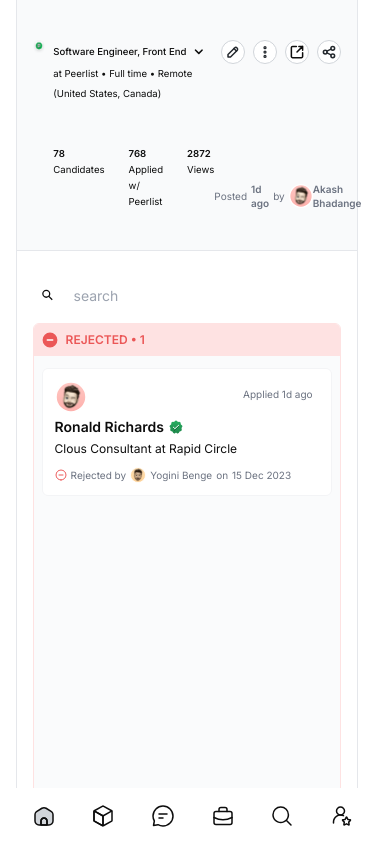
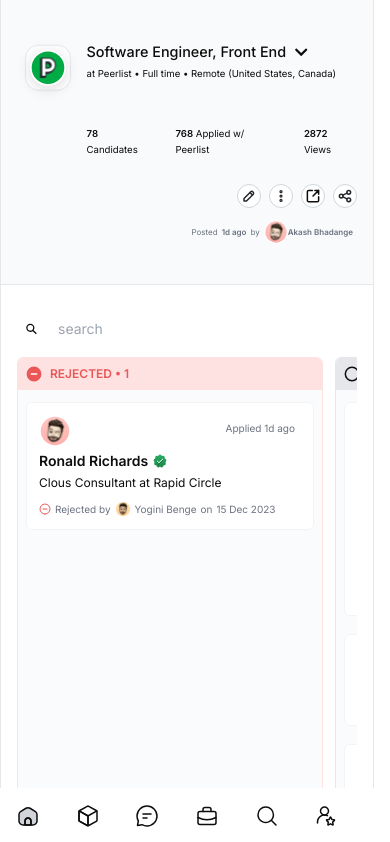
Before and after one commit to pritipsingh/peerlist-kanbanboard, a Next.js app: page / in a window 390 px wide. Shown: the top 842 px of the page. Built offline with nearby package versions, Linux system fonts and the light colour scheme.

Commit message:
responsiveness added

```diff
--- a/app/Components/Board.tsx
+++ b/app/Components/Board.tsx
@@ -14,7 +14,7 @@ const Board = () => {
     return savedCards ? JSON.parse(savedCards) : [...cardDetails];
   };
  // State to manage the cards displayed on the board.
-  const [cards, setCards] = useState<EachCard []>([...cardDetails]);
+  const [cards, setCards] = useState<EachCard []>(getInitialCards);
 
  const [searchCards, setSearchCard] = useState<EachCard[]>([...cards])
 
@@ -23,12 +23,12 @@ const Board = () => {
   setSearchCard([...cards]);
 }, [cards]);
   return (
-    <div className='px-4 py-6 max-w-full'>
+    <div className='px-4 py-6 w-full'>
         <Search cards={cards} searchCards={searchCards} setSearchCard={setSearchCard}/>
-        <div className='flex  gap-3 overflow-auto '>
+        <div className='flex mb-[5vh] gap-3 overflow-x-scroll w-full'>
         {
             columns.map((col, index) => (
-                <Column {...col} searchCards={searchCards} cards={cards} setCards={setCards} />
+                <Column key={index} {...col} searchCards={searchCards} cards={cards} setCards={setCards} />
             ))
         }
        </div>
--- a/app/Components/Column.tsx
+++ b/app/Components/Column.tsx
@@ -31,20 +31,21 @@ const Column = ({
 
     const { handleDragOver, handleDragLeave, handleDrop, handleDragStart, activeColumn} = useDragAndDrop(setCards, cards, column, title);
 
-    console.log("searchcards", searchCards, cards)
+
     let filteredCards = searchCards.filter((card: EachCard) => card.column === column)
 
-console.log("filteredCard", filteredCards)
+
   return (
     <div
     onDrop={handleDrop}
         onDragOver={handleDragOver}
         onDragLeave={handleDragLeave}
-    className={`flex-grow shrink-0 relative w-[308px] ${
+    className={`flex-grow shrink-0 relative w-[306px] ${
         activeColumn ? "bg-stone-200" : "bg-[#FAFBFC]"
-      }  flex-basis-[33.333%] h-[100vh] transition-colors overflow-scroll rounded-md border border-solid  ${headingColor}`}>
+      }  h-[100vh]
+      transition-colors overflow-y-auto overflow-x-hidden rounded-md border border-solid  ${headingColor}`}>
 
-      <div className={` w-full z-[99]  sticky left-0 top-0 gap-2 flex rounded-t p-2 py-4 h-[16px]  ${backgroundColor} items-center`}>
+      <div className={` w-full  sticky left-0 top-0 gap-2 flex rounded-t p-2 ${backgroundColor} items-center`}>
       <Image src={icon} alt={title} width={16} height={16} />
         <h3 className={`font-semibold ${textColor} text-[12px] leading-[16px]`}>{`${title.toUpperCase()} • ${filteredCards.length} `}</h3>
 
@@ -56,7 +57,7 @@ console.log("filteredCard", filteredCards)
         <div
         data-before={"-1"}
         data-col={column}
-        className="my-0.5 z-1 h-7 min-w-full z-1 opacity-0"
+        className="my-0.5 h-7 min-w-full opacity-0"
       ></div>
       </div>
 
--- a/app/Components/Header.tsx
+++ b/app/Components/Header.tsx
@@ -5,8 +5,8 @@ import Link from 'next/link';
 import { FaChevronDown } from "react-icons/fa";
 const Header = () => {
   return (
-    <div className='px-4  py-10 text-[0.6rem]   min-h-[11rem] border-b bg-gray-50 border-solid border-gray-200'>
-    <div className='flex justify-between w-full h-full'>
+    <div className='px-4  py-10 max-w-[100vw] min-h-[11rem] border-b bg-gray-50 border-solid border-gray-200'>
+    <div className='flex flex-col lg:flex-row justify-between w-full h-full'>
         <div className='flex gap-2'>
             <div>
 
@@ -17,10 +17,10 @@ const Header = () => {
 
             <div className='flex flex-col flex-wrap h-full justify-between items-start'>
                 <div>
-                <p className='lg:text-[1.2rem] flex gap-2 items-center leading-[24px] font-medium '>Software Engineer, Front End <FaChevronDown /></p>
-                <p className='lg:text-[0.875rem] leading-[20px] font-normal'>at Peerlist • Full time • Remote (United States, Canada)</p>
+                <p className='lg:text-[1.2rem] text-[0.9rem]  flex gap-2 items-center leading-[24px] font-medium '>Software Engineer, Front End <FaChevronDown /></p>
+                <p className='lg:text-[0.875rem] text-[0.6rem]  leading-[20px] font-normal'>at Peerlist • Full time • Remote (United States, Canada)</p>
                 </div>
-                <div className='flex gap-x-6 mt-[5vh]'>
+                <div className='flex gap-x-6 mt-[5vh] text-[0.6rem] '>
                     <p className='lg:text-[0.875rem] leading-[16px] font-normal'><span className='font-semibold'>78</span>{" "}Candidates</p>
                     <p className='lg:text-[0.875rem] leading-[16px] font-normal'><span className='font-semibold'>768</span>{" "}Applied w/ Peerlist</p>
                     <p className='lg:text-[0.875rem] leading-[16px] font-normal'><span className='font-semibold'>2872</span>{" "}Views</p>
@@ -28,7 +28,7 @@ const Header = () => {
                 </div>
             </div>
         </div>
-        <div className='flex flex-col flex-wrap h-[full justify-between items-end'>
+        <div className='flex flex-col lg:mt-0 lg:gap-0 mt-[3vh] gap-3 flex-wrap  justify-between items-end'>
             <div className='flex gap-2'>
                 <Link href= {"/"} >
                 <Image src={"/Icons/edit.svg"} alt={"Priti's Profile Pic"} width={24} height={24} />
@@ -47,7 +47,7 @@ const Header = () => {
 
                 </Link>
             </div>
-            <div className='text-[10px] leading-[14px] font-normal flex items-center text-gray-500'>
+            <div className='lg:text-[10px] text-[8px]  leading-[14px] font-normal flex items-center text-gray-500'>
                 Posted<span className='font-semibold px-1'>1d ago</span>by
                 <span className='font-semibold flex px-1 items-center'>
                 <Image src={"/Faces/face1.svg"} alt={"Priti's Profile Pic"} width={24} height={24} />
--- a/app/Components/Hero.tsx
+++ b/app/Components/Hero.tsx
@@ -6,7 +6,7 @@ import Board from './Board'
 
 const Hero = () => {
   return (
-    <div className="lg:ml-64 w-[100%] pr-4">
+    <div className="lg:ml-64 max-w-[100vw] pr-4">
         <div className='border-r border-l border-solid border-gray-200 max-w-[100%] h-full text-[#0D0D0D]'>
             <Header />
             <Board />
--- a/app/Components/Sidebar.tsx
+++ b/app/Components/Sidebar.tsx
@@ -35,7 +35,7 @@ const Sidebar = () => {
 
   const {user} = useSession()
   return (
-    <nav className="lg:ml-6 lg:w-63 lg:max-w-full lg:w-auto w-full lg:z-0 lg:h-full z-[99]  p-4 fixed lg:top-0 bottom-0 bg-white">
+    <nav className="lg:ml-6 lg:w-63 lg:max-w-full lg:w-auto w-full lg:h-full z-[99]  p-4 fixed lg:top-0 bottom-0 bg-white">
       <div className="flex flex-col h-full relative">
         <div className="pb-8 hidden lg:flex">
           <Image
--- a/app/page.tsx
+++ b/app/page.tsx
@@ -5,7 +5,7 @@ import KanbanCard from "./Components/KanbanCard";
 
 export default function Home() {
   return (
-    <main className="flex  mx-[4vw]  max-w-[100vw] min-h-screen">
+    <main className="flex  w-[100vw] min-h-screen">
     <Sidebar />
       <Hero />
 
```
